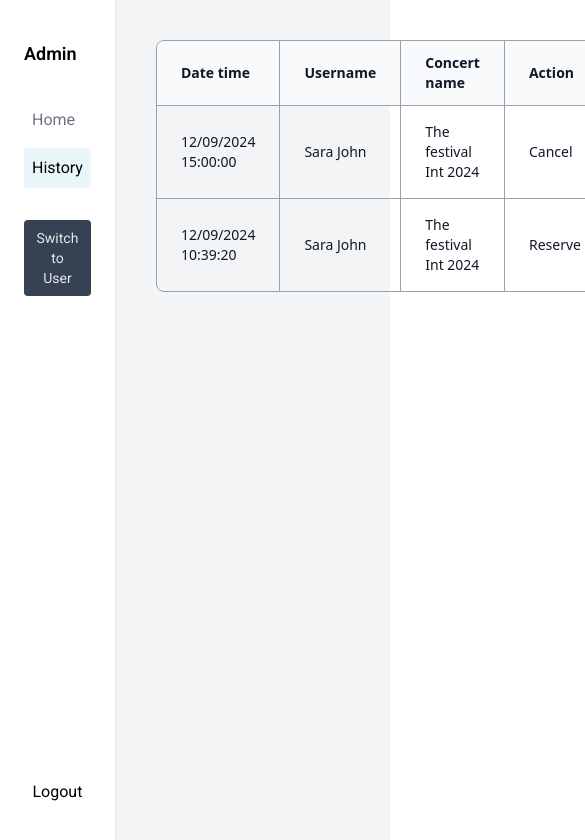
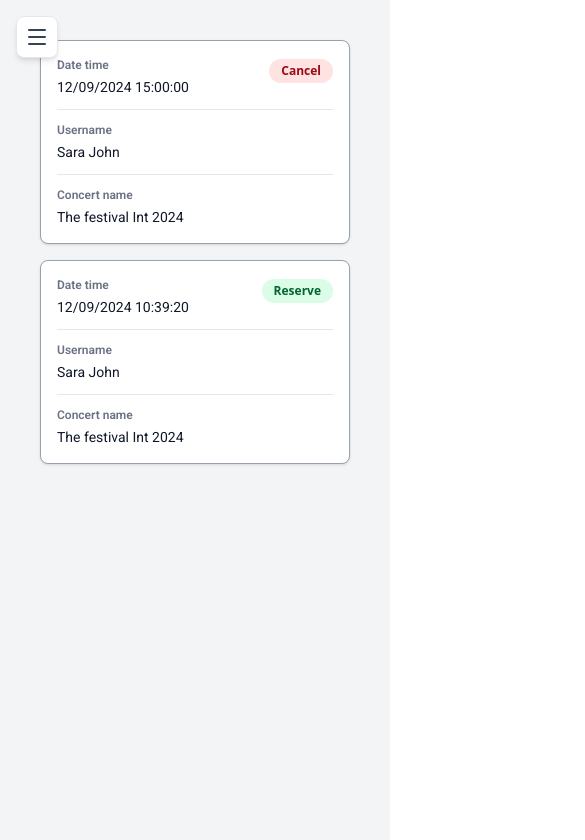
Before and after one commit to tatchunari/datawow-concert-system, a Next.js app in the folder apps/frontend/: page /dashboard/admin/history in a window 390 px wide. Shown: the top 840 px of the page, 585 px wide, since content can reach past the window. Built offline with nearby package versions, Linux system fonts and the light colour scheme.

Commit message:
feat: make components resposive

```diff
--- a/apps/frontend/src/app/components/ConcertCard.tsx
+++ b/apps/frontend/src/app/components/ConcertCard.tsx
@@ -24,7 +24,7 @@ const ConcertCard: React.FC<ConcertCardProps> = ({
   onButtonClick,
 }) => {
   return (
-    <div className="bg-white p-5 border border-gray-300 rounded-md shadow-sm hover:shadow-md transition">
+    <div className="bg-white p-5 border border-gray-300 rounded-md shadow-sm hover:shadow-md transition max-w-[350px] md:max-w-[1100px] mx-4 md:mx-10">
       {/* Title */}
       <div className="border-b border-gray-300 py-3">
         <h2 className="font-roboto font-semibold text-xl text-[#1692EC]">
--- a/apps/frontend/src/app/components/ConcertTable.tsx
+++ b/apps/frontend/src/app/components/ConcertTable.tsx
@@ -15,9 +15,10 @@ export default function ConcertTable() {
   ];
 
   return (
-    <div className="w-full max-w-4xl mx-auto p-4">
-      <div className="overflow-x-auto border border-gray-400 rounded-lg">
-        <table className="w-full">
+    <div className="w-full max-w-full p-4">
+      {/* Desktop Table View */}
+      <div className="hidden md:block overflow-x-auto border border-gray-400 rounded-lg">
+        <table className="w-full bg-white">
           <thead>
             <tr className="bg-gray-50 border-b border-gray-400">
               <th className="px-6 py-3 text-left text-sm font-semibold text-gray-900 border-r border-gray-400">
@@ -59,6 +60,52 @@ export default function ConcertTable() {
           </tbody>
         </table>
       </div>
+
+      {/* Mobile Card View */}
+      <div className="md:hidden space-y-4">
+        {data.map((row, index) => (
+          <div
+            key={index}
+            className="bg-white border border-gray-400 rounded-lg p-4 shadow-sm hover:shadow-md transition-shadow"
+          >
+            <div className="space-y-3">
+              <div className="flex justify-between items-start">
+                <div className="flex-1">
+                  <p className="text-xs font-semibold text-gray-500 mb-1">
+                    Date time
+                  </p>
+                  <p className="text-sm text-gray-900">{row.dateTime}</p>
+                </div>
+                <div className="ml-4">
+                  <span
+                    className={`inline-block px-3 py-1 rounded-full text-xs font-semibold ${
+                      row.action === "Cancel"
+                        ? "bg-red-100 text-red-800"
+                        : "bg-green-100 text-green-800"
+                    }`}
+                  >
+                    {row.action}
+                  </span>
+                </div>
+              </div>
+
+              <div className="border-t border-gray-200 pt-3">
+                <p className="text-xs font-semibold text-gray-500 mb-1">
+                  Username
+                </p>
+                <p className="text-sm text-gray-900">{row.username}</p>
+              </div>
+
+              <div className="border-t border-gray-200 pt-3">
+                <p className="text-xs font-semibold text-gray-500 mb-1">
+                  Concert name
+                </p>
+                <p className="text-sm text-gray-900">{row.concertName}</p>
+              </div>
+            </div>
+          </div>
+        ))}
+      </div>
     </div>
   );
 }
--- a/apps/frontend/src/app/components/Sidebar.tsx
+++ b/apps/frontend/src/app/components/Sidebar.tsx
@@ -1,11 +1,13 @@
 "use client";
-
 import Link from "next/link";
 import { useRouter, usePathname } from "next/navigation";
+import { useState } from "react";
+import { Menu, X } from "lucide-react";
 
 export default function Sidebar() {
   const pathname = usePathname();
   const router = useRouter();
+  const [isMobileMenuOpen, setIsMobileMenuOpen] = useState(false);
 
   // Detect current mode based on URL path
   const mode = pathname.startsWith("/dashboard/admin") ? "admin" : "user";
@@ -19,10 +21,48 @@ export default function Sidebar() {
   // Switch between admin and user dashboard
   const handleSwitch = () => {
     router.push(mode === "admin" ? "/dashboard/user" : "/dashboard/admin");
+    setIsMobileMenuOpen(false);
+  };
+
+  const handleLinkClick = () => {
+    setIsMobileMenuOpen(false);
   };
 
   return (
-    <aside className="w-60 bg-white px-6 py-10 flex flex-col justify-between border-r border-gray-200">
+    <>
+      {/* Mobile Menu Button - Fixed at top */}
+      <button
+        onClick={() => setIsMobileMenuOpen(!isMobileMenuOpen)}
+        className="lg:hidden fixed top-4 left-4 z-50 p-2 bg-white rounded-lg shadow-md border border-gray-200"
+        aria-label="Toggle menu"
+      >
+        {isMobileMenuOpen ? (
+          <X className="w-6 h-6 text-gray-700" />
+        ) : (
+          <Menu className="w-6 h-6 text-gray-700" />
+        )}
+      </button>
+
+      {/* Mobile Overlay */}
+      {isMobileMenuOpen && (
+        <div
+          className="lg:hidden fixed inset-0 bg-black bg-opacity-50 z-30"
+          onClick={() => setIsMobileMenuOpen(false)}
+        />
+      )}
+
+      {/* Sidebar */}
+      <aside
+        className={`
+          fixed lg:static inset-y-0 left-0 z-40
+          w-60 bg-white px-6 py-10
+          flex flex-col justify-between
+          border-r border-gray-200
+          transform transition-transform duration-300 ease-in-out
+          ${isMobileMenuOpen ? "translate-x-0" : "-translate-x-full"}
+          lg:translate-x-0
+        `}
+      >
         <div>
           {/* Header title */}
           <h1 className="text-lg font-semibold mb-6">
@@ -36,6 +76,7 @@ export default function Sidebar() {
                 <li key={link.href}>
                   <Link
                     href={link.href}
+                    onClick={handleLinkClick}
                     className={`block p-2 rounded transition ${
                       pathname === link.href
                         ? "bg-[#EAF5FA] text-black"
@@ -48,16 +89,20 @@ export default function Sidebar() {
               ))}
             </ul>
           )}
+
           {/* Switch Mode Button */}
           <button
             onClick={handleSwitch}
-          className="mt-8 bg-gray-700 hover:bg-gray-600 px-3 py-2 rounded text-sm text-gray-200"
+            className="mt-8 w-full bg-gray-700 hover:bg-gray-600 px-3 py-2 rounded text-sm text-gray-200 transition-colors"
           >
             Switch to {mode === "admin" ? "User" : "Admin"}
           </button>
         </div>
 
-      <button>Logout</button>
+        <button className="text-gray-700 hover:text-gray-900 text-left transition-colors">
+          Logout
+        </button>
       </aside>
+    </>
   );
 }
--- a/apps/frontend/src/app/components/admin-section/CreateSection.tsx
+++ b/apps/frontend/src/app/components/admin-section/CreateSection.tsx
@@ -1,26 +1,25 @@
 import { Save } from "lucide-react";
 import Button from "../Button";
 import InputBox from "../InputBox";
-
 import { useState } from "react";
 
 const CreateSection = () => {
   const [concertName, setConcertName] = useState("");
-  const [totalSeats, setTotalSealts] = useState("");
+  const [totalSeats, setTotalSeats] = useState("");
   const [description, setDescription] = useState("");
 
   return (
-    <div className="bg-white p-5 border border-gray-300 rounded-md shadow-sm hover:shadow-md transition">
+    <div className="w-full max-w-[350px] md:max-w-[1100px] bg-white p-4 sm:p-5 border border-gray-300 rounded-md shadow-sm hover:shadow-md transition mx-4 md:mx-10">
       {/* Title */}
       <div className="border-b border-gray-300 py-3">
-        <h2 className="font-roboto font-semibold text-3xl text-[#1692EC]">
+        <h2 className="font-roboto font-semibold text-2xl sm:text-3xl text-[#1692EC]">
           Create
         </h2>
       </div>
 
       {/* Input Fields */}
       <div className="flex flex-col gap-y-5">
-        <div className="flex flex-row mt-4 gap-3">
+        <div className="flex flex-col sm:flex-row mt-4 gap-3">
           {/* Concert Name Input */}
           <InputBox
             label="Concert Name"
@@ -31,9 +30,9 @@ const CreateSection = () => {
           />
           <InputBox
             label="Total of seat"
-            placeholder="Please input description"
-            value={description}
-            onChange={(e) => setTotalSealts(e.target.value)}
+            placeholder="Please fill in number of seats"
+            value={totalSeats}
+            onChange={(e) => setTotalSeats(e.target.value)}
             required
           />
         </div>
@@ -42,8 +41,8 @@ const CreateSection = () => {
         <div>
           <InputBox
             label="Description"
-            placeholder="Please fill in number of seats"
-            value={totalSeats}
+            placeholder="Please input description"
+            value={description}
             onChange={(e) => setDescription(e.target.value)}
             required
             multiline
--- a/apps/frontend/src/app/components/admin-section/StatSection.tsx
+++ b/apps/frontend/src/app/components/admin-section/StatSection.tsx
@@ -8,7 +8,7 @@ import { CircleX } from "lucide-react";
 const StatSection = () => {
   return (
     <div>
-      <div className="flex flex-col md:flex-row gap-5">
+      <div className="flex flex-col md:flex-row gap-5 items-center justify-center">
         <StatCard
           icon={<UserRound className="w-10 h-10" />}
           label="Total of seats"
--- a/apps/frontend/src/app/dashboard/admin/page.tsx
+++ b/apps/frontend/src/app/dashboard/admin/page.tsx
@@ -15,7 +15,7 @@ export default function AdminDashboardPage() {
       {/* Overview and Create Section */}
       <div className="flex flex-col mt-10">
         {/* Tabs */}
-        <div className="flex flex-row gap-5 mb-6">
+        <div className="flex flex-row gap-5 mb-6 mx-10">
           <button
             onClick={() => setActiveTab("overview")}
             className={`font-roboto font-semibold p-2 ${
--- a/apps/frontend/src/app/dashboard/layout.tsx
+++ b/apps/frontend/src/app/dashboard/layout.tsx
@@ -8,7 +8,7 @@ export default function DashboardLayout({
   children: React.ReactNode;
 }) {
   return (
-    <div className="flex min-h-screen bg-gray-100">
+    <div className="flex min-h-screen bg-gray-100 w-full">
       <Sidebar />
       <main className="flex-1 p-6">{children}</main>
     </div>
```
Lines whose indentation alone changed are shown as unchanged.
